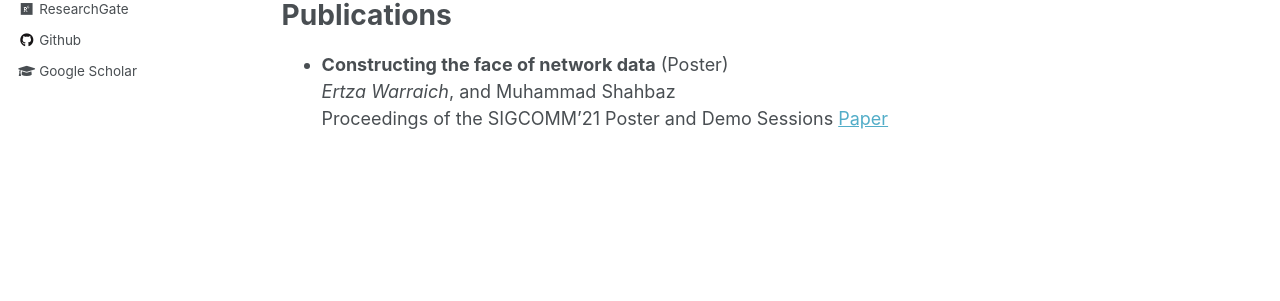
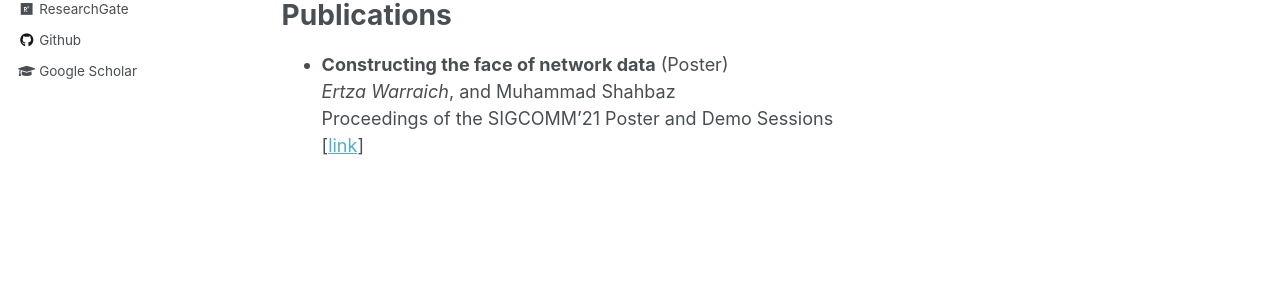
Before and after one commit to ertza/ertza.github.io, a Jekyll site: the page built from _pages/about.md, in a window 1280 px wide. Shown: the part 424-725 px from the top of the page. Built offline with Jekyll 4.4.1, drawn with Linux system fonts in a browser that asks for light colours.

Commit message:
Update about.md

```diff
--- a/_pages/about.md
+++ b/_pages/about.md
@@ -18,4 +18,5 @@ Publications
 ======
 - **Constructing the face of network data** (Poster) <br>
  *Ertza Warraich*, and Muhammad Shahbaz <br>
- Proceedings of the SIGCOMM'21 Poster and Demo Sessions [Paper](https://dl.acm.org/doi/10.1145/3472716.3472852)
+ Proceedings of the SIGCOMM'21 Poster and Demo Sessions <br>
+ \[[link](https://dl.acm.org/doi/10.1145/3472716.3472852)\]
```
